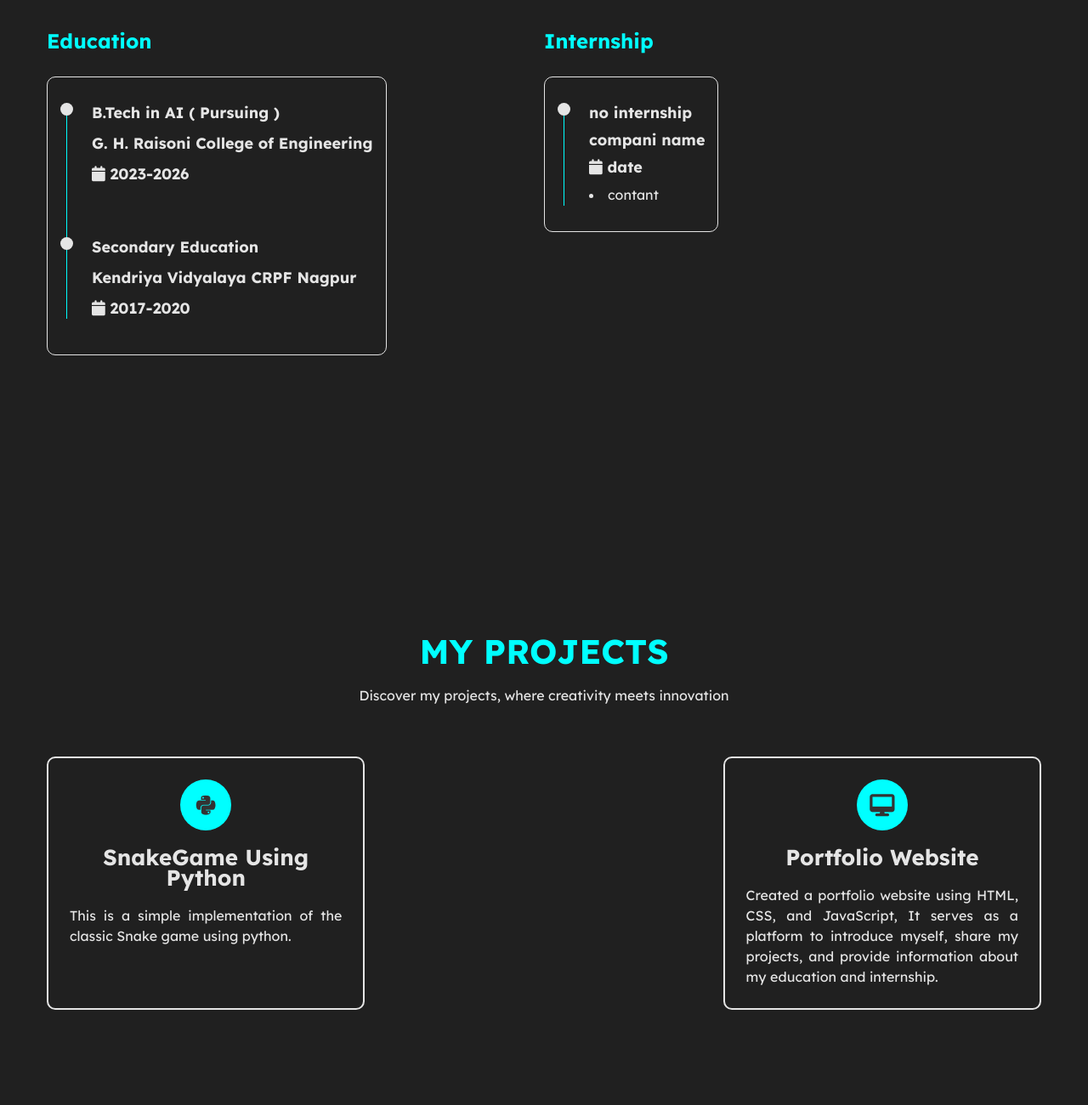
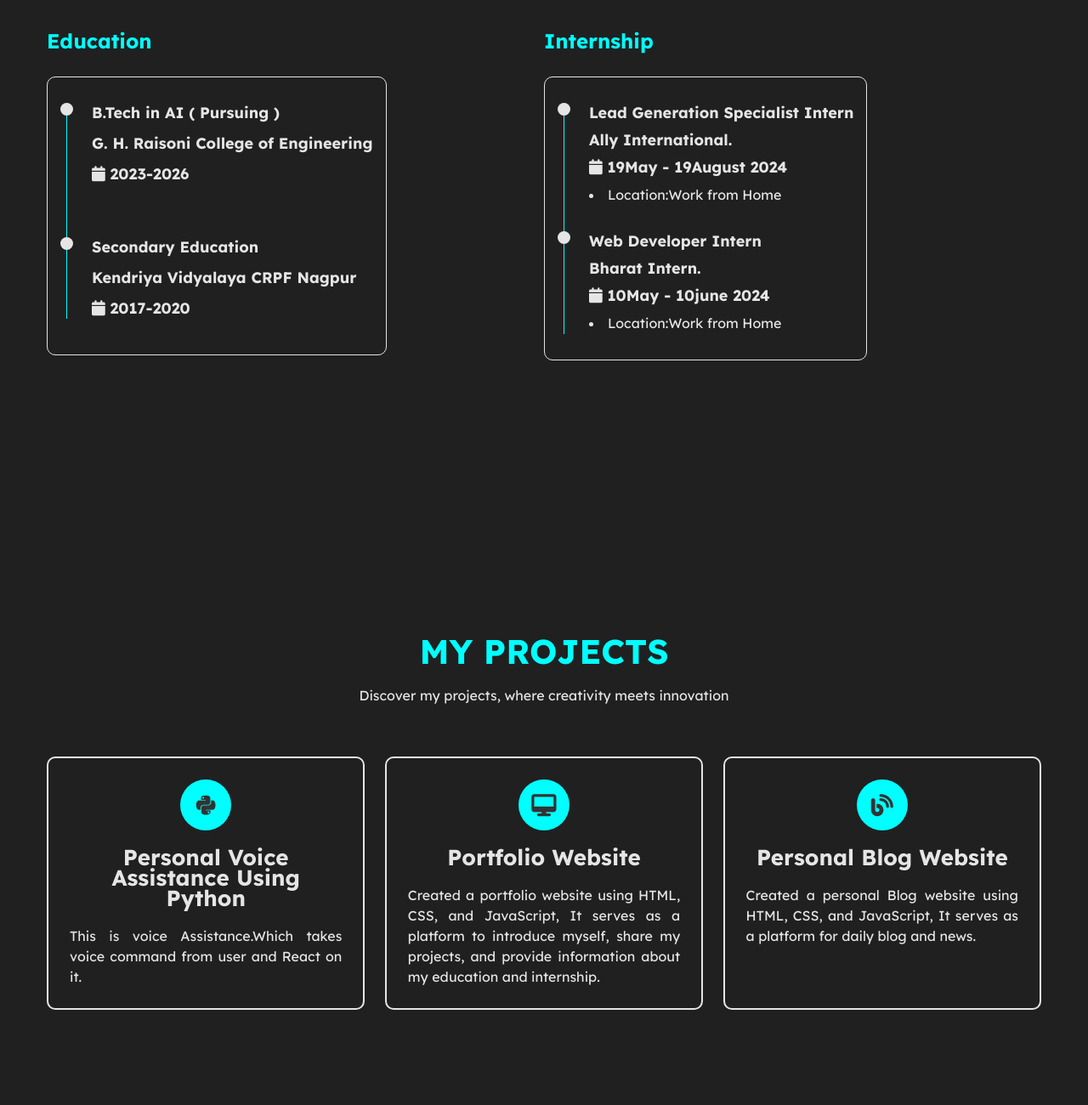
Before and after one commit to Ujjwalpatle/new_portfoilo, a plain HTML site: page index.html in a window 1280 px wide. Shown: the part 1020-2320 px from the top of the page at 85% size. Drawn offline with nearby package versions, Linux system fonts and the light colour scheme.

Commit message:
Update index.html

```diff
--- a/index.html
+++ b/index.html
@@ -141,13 +141,26 @@
                                 <div class="timeline-item">
                                     <div class="circle-dot"></div>
                                     <h3 class="timeline-title">
-                                        no internship
+                                        Lead Generation Specialist Intern
                                     </h3>
-                                    <h4 class="timeline-title">compani name</h4>
+                                    <h4 class="timeline-title">Ally International.</h4>
                                     <h4 class="timeline-title">
-                                        <i class="fa fa-calendar"></i> date
+                                        <i class="fa fa-calendar"></i> 19May - 19August 2024
                                     </h4>
-                                    <li class="timeline-text"> contant</li>
+                                    <li class="timeline-text">Location:Work from Home </li>
+                                </div>
+
+
+                                <div class="timeline-item">
+                                    <div class="circle-dot"></div>
+                                    <h3 class="timeline-title">
+                                        Web Developer Intern
+                                    </h3>
+                                    <h4 class="timeline-title">Bharat Intern.</h4>
+                                    <h4 class="timeline-title">
+                                        <i class="fa fa-calendar"></i> 10May - 10june 2024
+                                    </h4>
+                                    <li class="timeline-text">Location:Work from Home </li>
                                 </div>
 
                             </div>
@@ -170,14 +183,22 @@
                 <!-- 1st Project -->
                 <div class="project">
                     <i class="fa-brands fa-python"></i>
-                    <h4>SnakeGame Using python</h4>
-                    <p>This is a simple implementation of the classic Snake game using python.</p>
+                    <h4>Personal Voice Assistance Using python</h4>
+                    <p>This is voice Assistance.Which takes voice command from user and React on it.</p>
                 </div>
-                <!-- 3rd Project -->
+
+                <!-- 2rd Project -->
                 <div class="project">
                     <i class="fa fa-desktop"></i>
                     <h4>Portfolio Website</h4>
                     <p>Created a portfolio website using HTML, CSS, and JavaScript, It serves as a platform to introduce myself, share my projects, and provide information about my  education and internship.</p>
+                </div>
+
+                <!-- 3rd Project -->
+                <div class="project">
+                    <i class="fa fa-blog"></i>
+                    <h4>Personal Blog Website</h4>
+                    <p>Created a personal Blog website using HTML, CSS, and JavaScript, It serves as a platform for daily blog and news.</p>
                 </div>
 
             </div>
```
